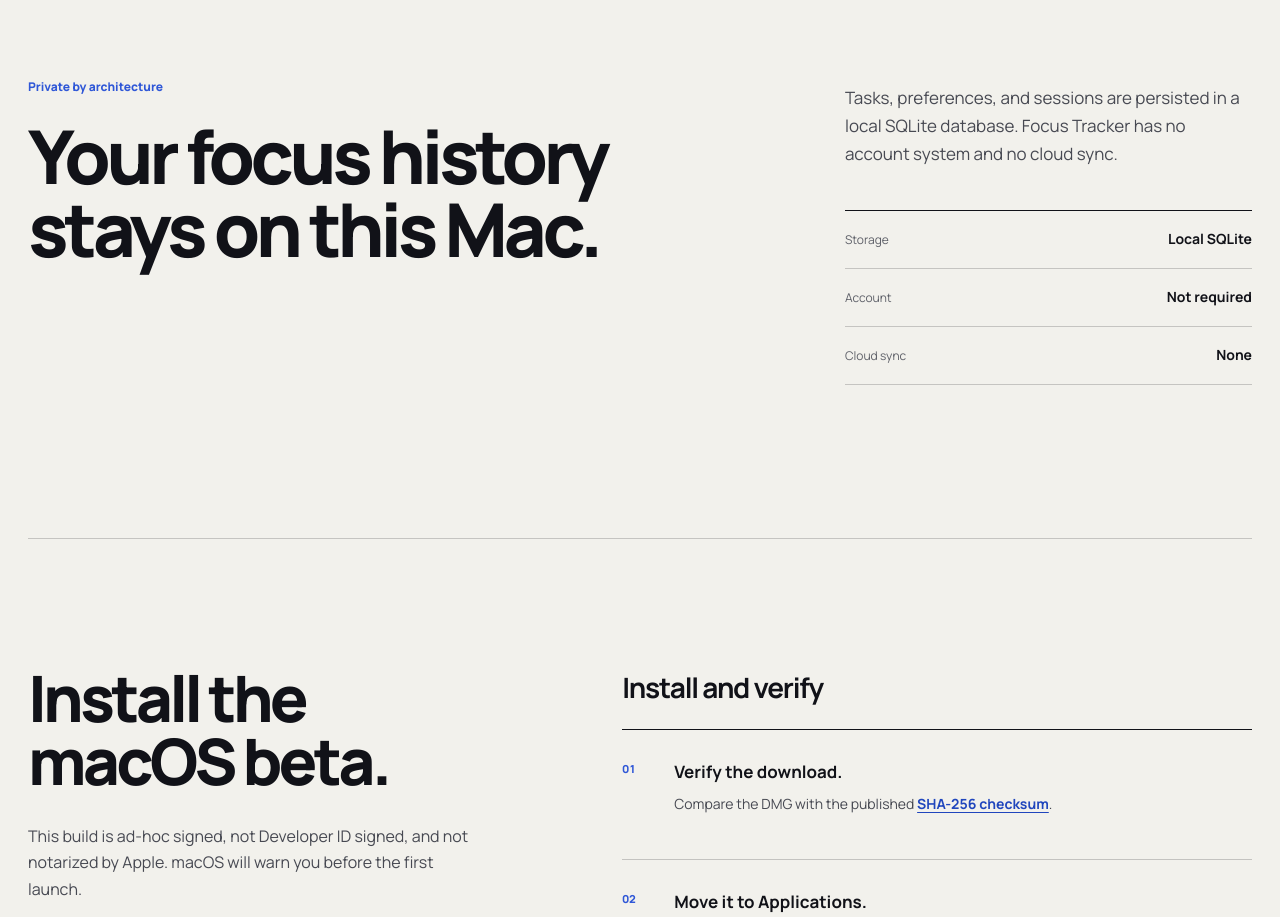
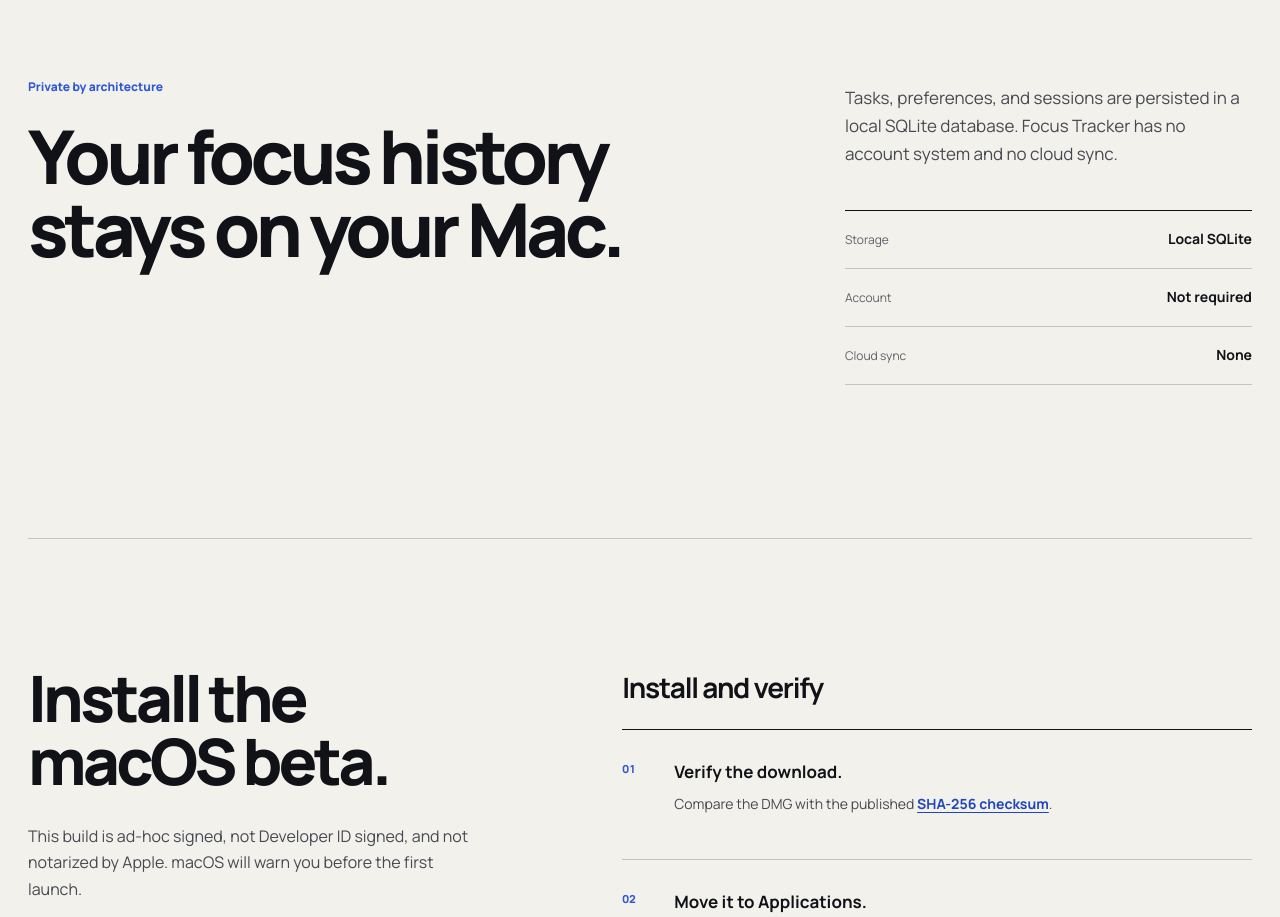
Before and after one commit to TommyBez/focus-tracker, a Next.js app in the folder apps/web/: page / in a window 1280 px wide. Shown: the part 2440-3357 px from the top of the page. Built offline with nearby package versions, Linux system fonts and the light colour scheme.

Commit message:
fix(web): refine privacy copy

```diff
--- a/apps/web/app/page.tsx
+++ b/apps/web/app/page.tsx
@@ -176,7 +176,7 @@
         <section className={styles.privacySection} id="privacy" aria-labelledby="privacy-title">
           <div>
             <p className={styles.kicker}>Private by architecture</p>
-            <h2 id="privacy-title">Your focus history stays on this Mac.</h2>
+            <h2 id="privacy-title">Your focus history stays on your Mac.</h2>
           </div>
           <div className={styles.privacyDetail}>
             <p>
```
